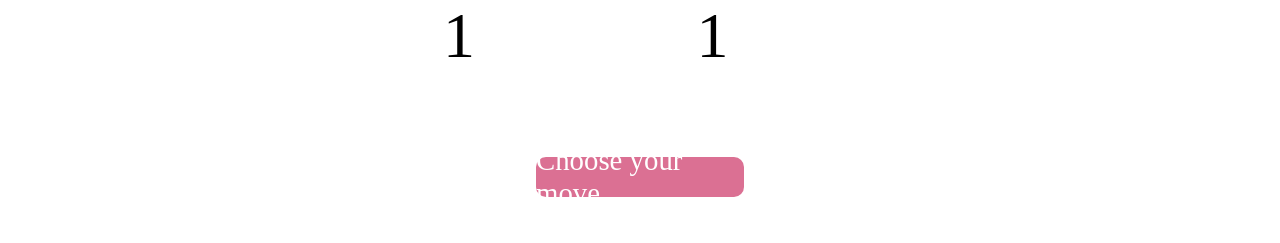
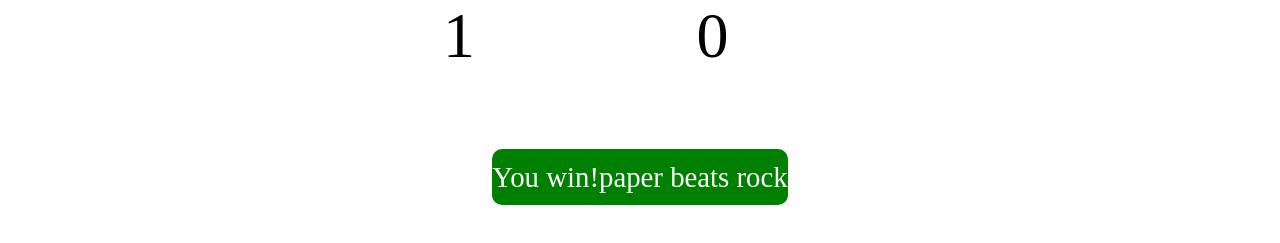
Before and after one commit to its-amans/js_codes, a plain HTML site: page rock_paper_scissor_Game/rock.html in a window 1280 px wide. Both pictures are taken after a click on the button 456 px from the left and 200 px from the top of the page. Shown: the part 383-626 px from the top of the page. Drawn offline with Linux system fonts and the light colour scheme.

Commit message:
:tada: Finally finished this game

```diff
--- a/rock_paper_scissor_Game/rock.css
+++ b/rock_paper_scissor_Game/rock.css
@@ -66,13 +66,13 @@
     align-items:center;
     height:20vh;
 }
-.finaldescision{
+.finaldescision {
     border-radius: 10px;
     font-size: 1.8rem;
     background-color: palevioletred;
     color: white;
-    height: 5vh;
-    width: 26vh;
+    height: 7vh;
+    width: 37vh;
     display: flex;
     justify-content: center;
     align-items: center;
--- a/rock_paper_scissor_Game/rock.html
+++ b/rock_paper_scissor_Game/rock.html
@@ -21,11 +21,11 @@
         <div class="scores">
             <div class="you">
                 <h1>You</h1>
-                <p class="your-scores">1</p>
+                <p class="your-scores">0</p>
             </div>
             <div class="computer">
                 <h1>Computer</h1>
-                <p class="computer-scores">1</p>
+                <p class="computer-scores">0</p>
             </div>
         </div>
     </main>
--- a/rock_paper_scissor_Game/rock.js
+++ b/rock_paper_scissor_Game/rock.js
@@ -1,19 +1,34 @@
 let userScore=0;
 let compScore=0;
 let choice=document.querySelectorAll(".choices");
+let msgBox=document.querySelector(".finaldescision");
+let comp_score=document.querySelector(".computer-scores");
+let user_score=document.querySelector(".your-scores");
 
-let showWinner=(userWin)=>{
+let userCount=0;
+let compCount=0;
+let showWinner=(userWin,user,comp)=>{
     if(userWin){
         console.log("User won");
+        msgBox.innerText=`You win!${user} beats ${comp}`;
+        msgBox.style.backgroundColor="green";
+        userCount++;
+        user_score.innerText=userCount;
     }
     else{
         console.log("Comp won");
+        msgBox.innerText=`You lose!${comp} beats ${user}`;
+        msgBox.style.backgroundColor="red";
+        compCount++;
+        comp_score.innerText=compCount;
     }
 }
 
 let checkWinner=(user,comp)=>{
     if(comp===user){
         console.log("its a draw");
+        msgBox.style.backgroundColor="palevioletred";
+        msgBox.innerText="it's a draw.Play again.";
     }
     else{
         let userWin=true;
@@ -27,7 +42,7 @@ let checkWinner=(user,comp)=>{
         else{
             userWin= comp==="rock"? false:true;
         }
-        showWinner(userWin);
+        showWinner(userWin,user,comp);
     }
 }
 let compChoice=()=>{
```
